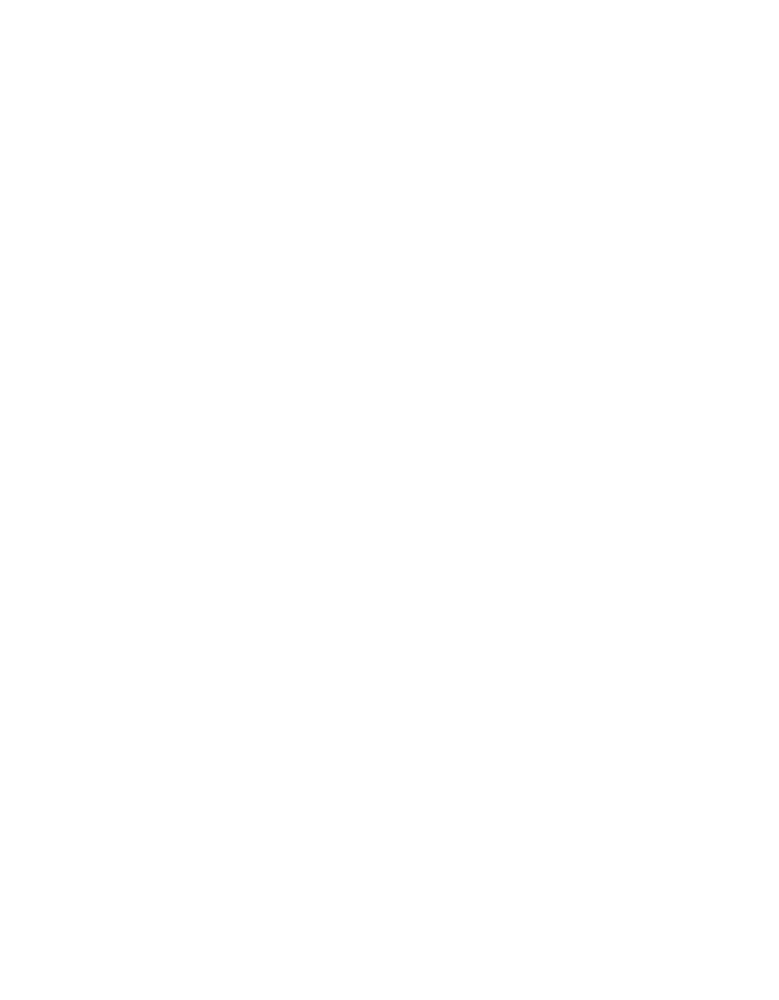
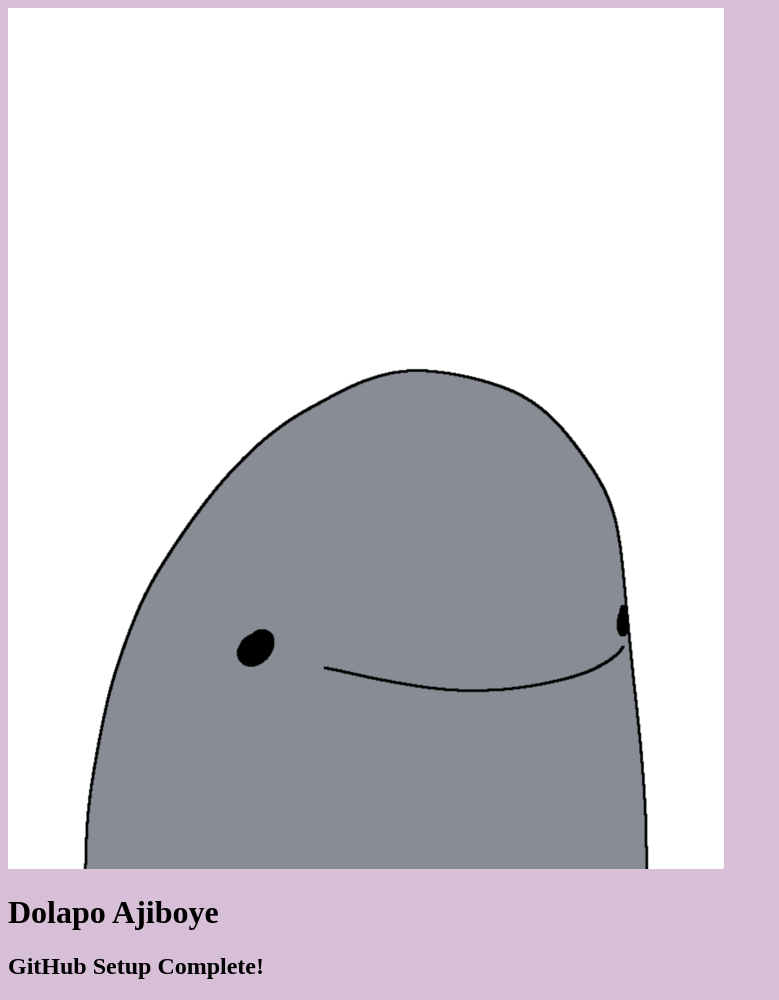
Before and after one commit to OyeD18/exercise3, a plain HTML site: page index.html in a window 1280 px wide. Shown: the whole page, without its empty margins (0-779 px from the left). Before the commit the page ends 800 px from the top, so only its background shows below. Drawn offline with Linux system fonts and the light colour scheme.

Commit message:
pic 'n' stuff

```diff
--- a/index.html
+++ b/index.html
@@ -5,7 +5,9 @@
     <!-- Made by Dolapo Ajiboye on the 30th of September 2024 -->
     <meta charset="UTF-8">
   </head>
-  <body>
-
+  <body style="background-color:Thistle;">
+    <img src="97a.png" alt="dopey">
+    <h1>Dolapo Ajiboye</h1>
+    <h2>GitHub Setup Complete!</h2>
   </body>
 </html>
```
